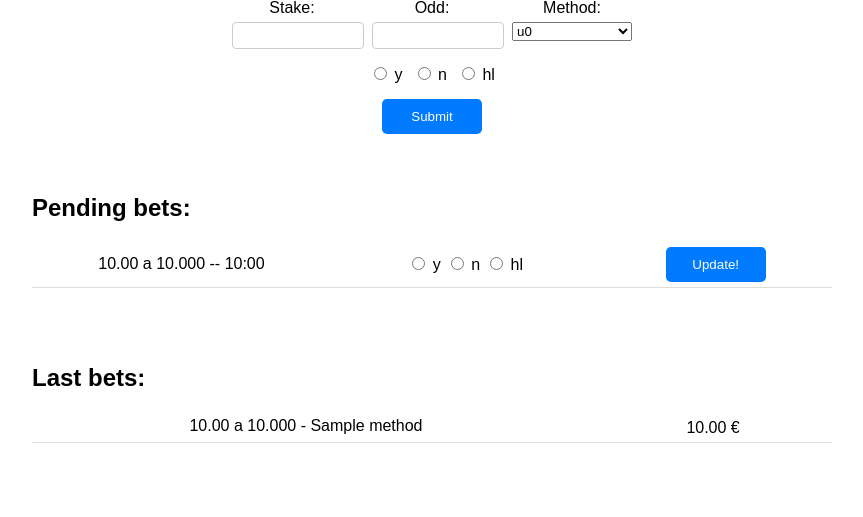
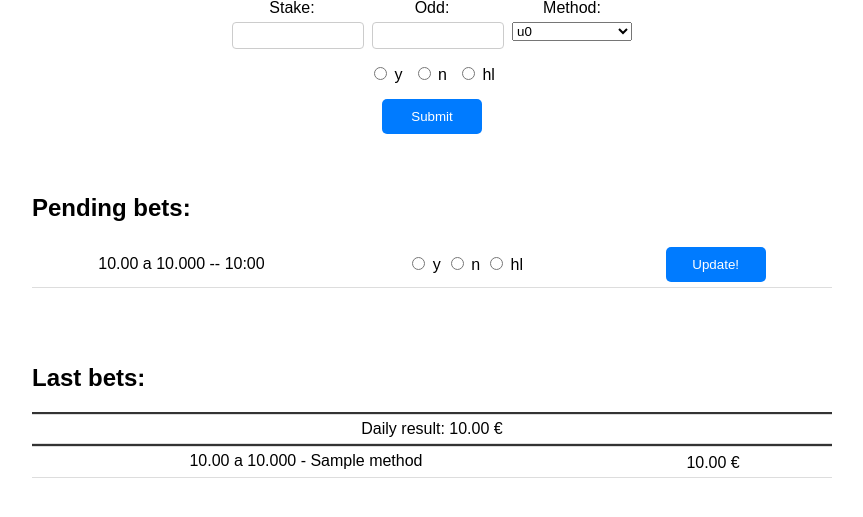
Before and after one commit to jrabalsegura/staking, a Django app: template stakes_manager/templates/stakes/stake.html in a window 1280 px wide. Shown: the part 191-708 px from the top of the page, without its empty margins (208-1071 px from the left). Run offline with Django 5.2, Linux system fonts and the light colour scheme; the template is opened without the code that fills it: most values are stand-ins (such as "Sample title", 1, 10 or a date in 2020).

Commit message:
Added line separators and daily result to first bet if different day than today

```diff
--- a/stakes_manager/stakes/views.py
+++ b/stakes_manager/stakes/views.py
@@ -6,6 +6,7 @@ import math
 from datetime import datetime
 from .services import process_bet, check_if_same_day, get_last_bet, get_last_5_bets, get_pending_bets, create_bet_pending, update_bet_service, delete_bet_service
 from .forms import BetForm
+from django.utils import timezone
 # Create your views here.
 
 @require_http_methods(["GET", "POST"])
@@ -47,6 +48,7 @@ def stake_view(request):
         'last_bets': last_bets,
         'daily_profit': daily_profit,
         'nextState': last_bet.nextState if last_bet else "",
+        'current_date': timezone.localtime().date(),
     }
 
     return render(request, 'stakes/stake.html', context)
--- a/stakes_manager/templates/stakes/stake.html
+++ b/stakes_manager/templates/stakes/stake.html
@@ -78,6 +78,20 @@
         <section class="last-bets">
             <h2>Last bets:</h2>
             <ul>
+                {% if last_bets %}
+                    {% with first_bet=last_bets|first %}
+                        {% if first_bet.created_at|date:"Y-m-d" != current_date|date:"Y-m-d" %}
+                            <li class="day-separator"></li>
+                            <li>
+                                <span class="{% if first_bet.daily_profit > 0 %}yes-result{% elif first_bet.daily_profit < 0 %}no-result{% endif %}">
+                                    Daily result: {{ first_bet.daily_profit|floatformat:2 }} €
+                                </span>
+                            </li>
+                            <li class="day-separator"></li>
+                        {% endif %}
+                    {% endwith %}
+                {% endif %}
+
                 {% for bet in last_bets %}
                     {% comment %}
                     This code block adds a visual separator (day-separator) between bets from different days.
@@ -96,6 +110,7 @@
                                         Daily result: {{ bet.daily_profit|floatformat:2 }} €
                                     </span>
                                 </li>
+                                <li class="day-separator"></li>
                             {% endif %}
                         {% endwith %}
                     {% endif %}
```
Also changed, not shown: .github/workflows/deploy.yml.
